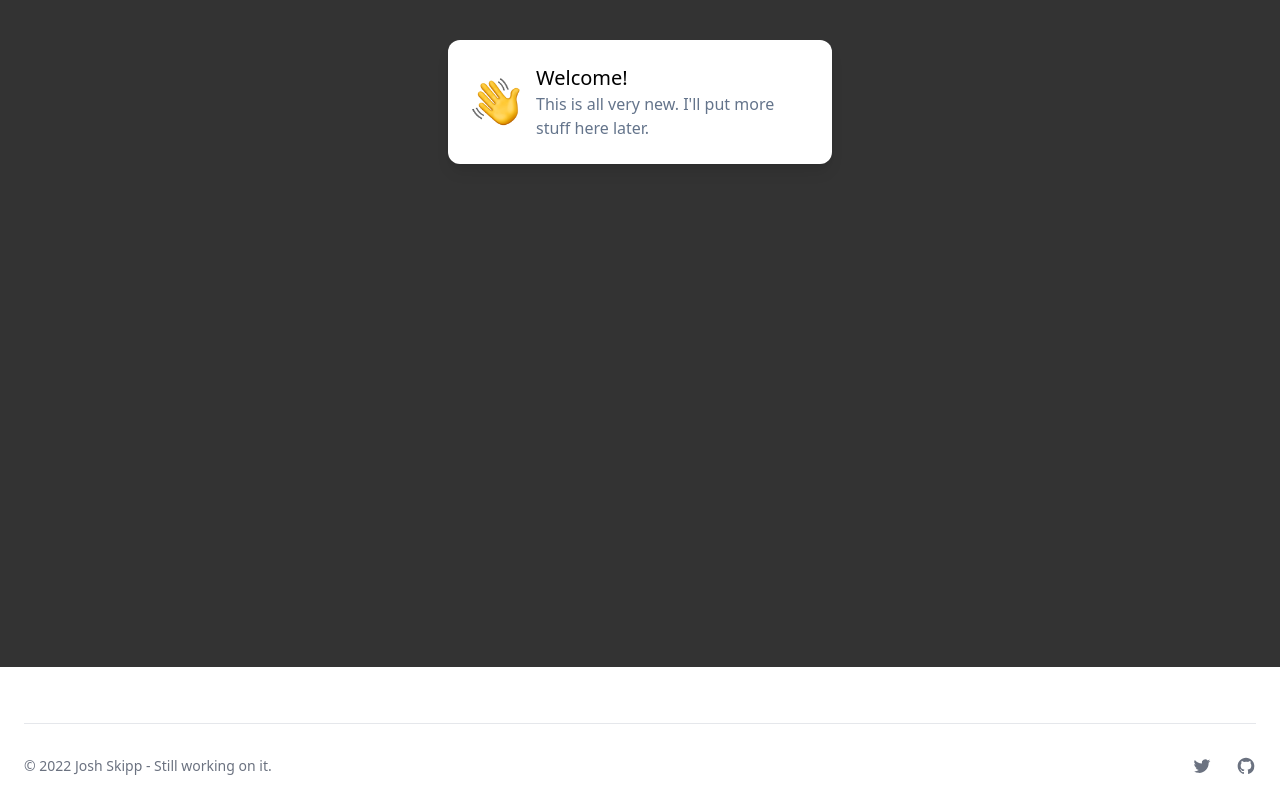
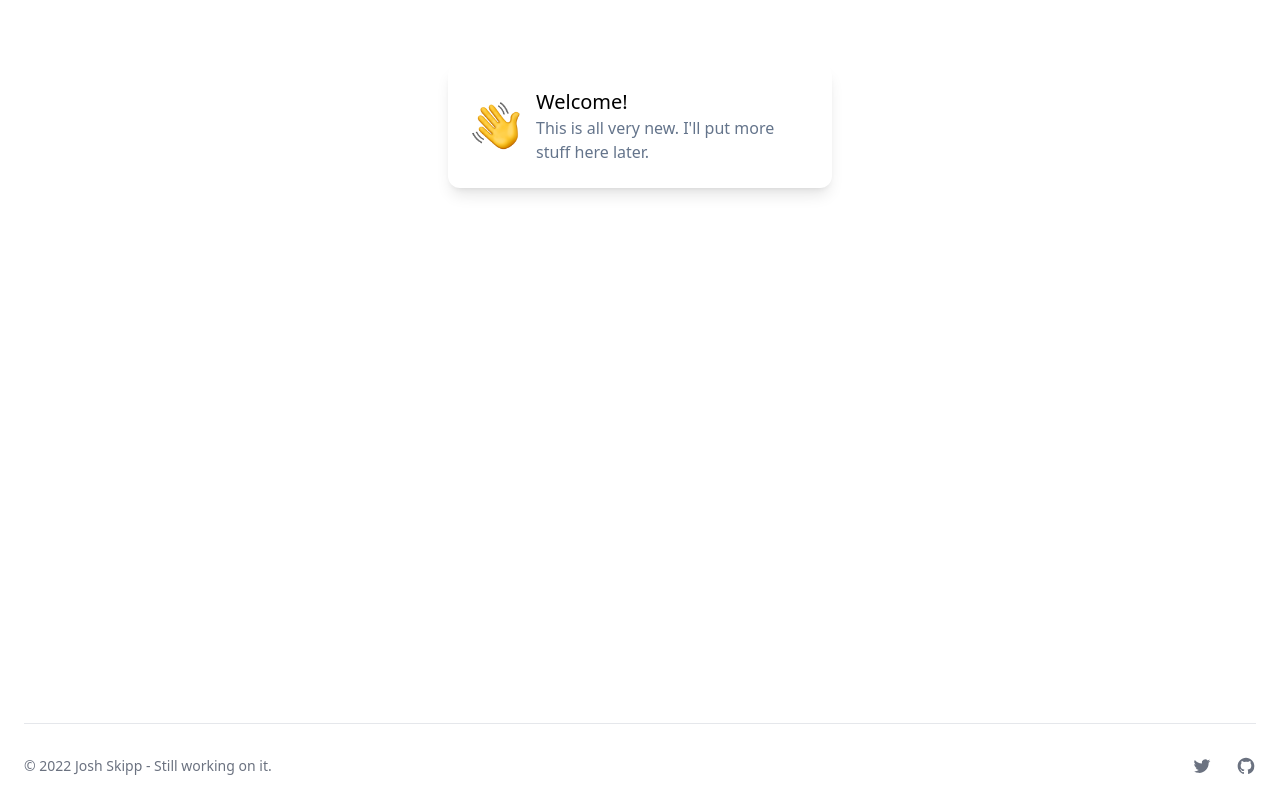
Before and after one commit to joshskipp/joshskipp-web, a website: page src/index.html in a window 1280 px wide. Drawn offline with Linux system fonts and the light colour scheme.

Commit message:
testing I can deploy

```diff
--- a/src/index.html
+++ b/src/index.html
@@ -6,7 +6,7 @@
   <link href="dist/output.css" rel="stylesheet">
   <title>Skipp is Trying Again</title>
 </head>
-<body>
+<body class="bg-white sm:p-6 dark:bg-gray-900">
 
   <div class="p-6 max-w-sm mx-auto my-10 bg-white rounded-xl shadow-lg flex items-center space-x-4">
     <div class="shrink-0">
--- a/src/input.css
+++ b/src/input.css
@@ -1,7 +1,7 @@
 @tailwind base;
 
 body {
-	background-color:#333333;
+
 }
 
 
```
